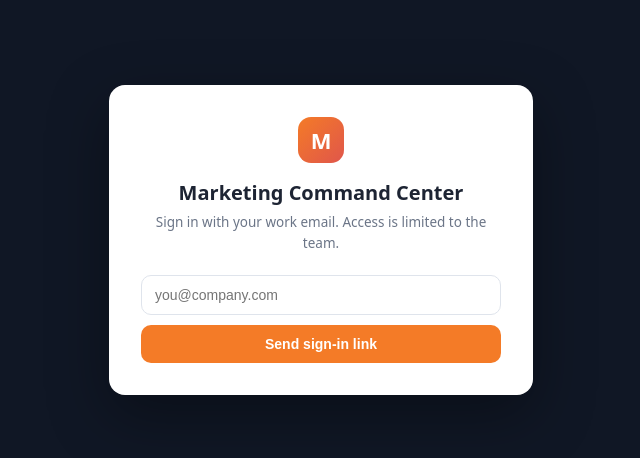
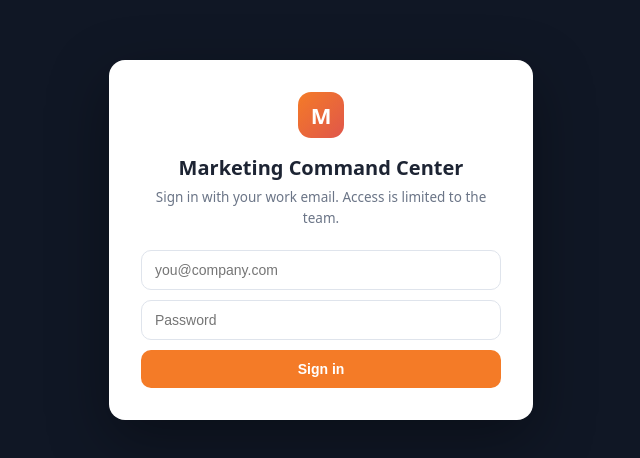
Before and after one commit to elaina-blip/Marketing-dashobard, a Next.js app: page /login in a window 1280 px wide. Shown: the part 160-618 px from the top of the page, without its empty margins (319-959 px from the left). Built offline with nearby package versions, Linux system fonts and the light colour scheme.

Commit message:
Update page.tsx

```diff
--- a/src/app/login/page.tsx
+++ b/src/app/login/page.tsx
@@ -1,23 +1,30 @@
 "use client";
 import { useState } from "react";
+import { useRouter } from "next/navigation";
 import { createClient } from "@/lib/supabase-browser";
 
 export default function LoginPage() {
   const [email, setEmail] = useState("");
-  const [sent, setSent] = useState(false);
+  const [password, setPassword] = useState("");
   const [err, setErr] = useState("");
   const [loading, setLoading] = useState(false);
+  const router = useRouter();
 
   const signIn = async () => {
     setErr(""); setLoading(true);
     const supabase = createClient();
-    const { error } = await supabase.auth.signInWithOtp({
+    const { error } = await supabase.auth.signInWithPassword({
       email: email.trim().toLowerCase(),
-      options: { emailRedirectTo: `${window.location.origin}/auth/callback` },
+      password,
     });
+    if (error) {
       setLoading(false);
-    if (error) setErr(error.message);
-    else setSent(true);
+      setErr(error.message);
+      return;
+    }
+    // Password sign-in resolves immediately — go straight into the app.
+    router.push("/");
+    router.refresh();
   };
 
   return (
@@ -27,23 +34,22 @@ export default function LoginPage() {
         <h1 style={S.h1}>Marketing Command Center</h1>
         <p style={S.sub}>Sign in with your work email. Access is limited to the team.</p>
 
-        {sent ? (
-          <div style={S.sentBox}>
-            Check <strong>{email}</strong> for a sign-in link. You can close this tab after clicking it.
-          </div>
-        ) : (
-          <>
         <input
           style={S.input} type="email" placeholder="you@company.com"
           value={email} onChange={e => setEmail(e.target.value)}
           onKeyDown={e => e.key === "Enter" && signIn()}
+          autoComplete="email"
         />
-            <button style={S.btn} onClick={signIn} disabled={loading || !email}>
-              {loading ? "Sending…" : "Send sign-in link"}
+        <input
+          style={S.input} type="password" placeholder="Password"
+          value={password} onChange={e => setPassword(e.target.value)}
+          onKeyDown={e => e.key === "Enter" && signIn()}
+          autoComplete="current-password"
+        />
+        <button style={S.btn} onClick={signIn} disabled={loading || !email || !password}>
+          {loading ? "Signing in…" : "Sign in"}
         </button>
         {err && <div style={S.err}>{err}</div>}
-          </>
-        )}
       </div>
     </div>
   );
@@ -63,6 +69,4 @@ const S: Record<string, React.CSSProperties> = {
   btn: { width: "100%", padding: "11px", background: "#F47B27", color: "#fff", border: "none",
     borderRadius: 10, fontSize: 14, fontWeight: 600, cursor: "pointer" },
   err: { marginTop: 12, color: "#E0564B", fontSize: 13 },
-  sentBox: { background: "#f0f7f1", border: "1px solid #cfe8d4", borderRadius: 10, padding: 16,
-    fontSize: 13.5, color: "#2a5f3a", lineHeight: 1.5 },
 };
```
Lines whose indentation alone changed are shown as unchanged.
